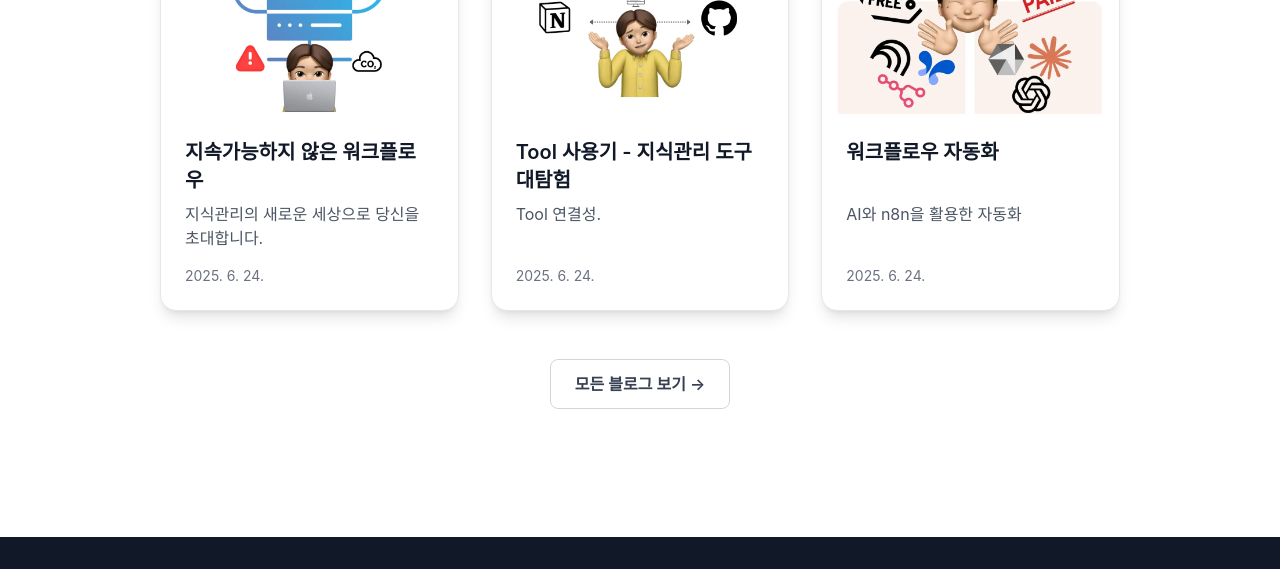
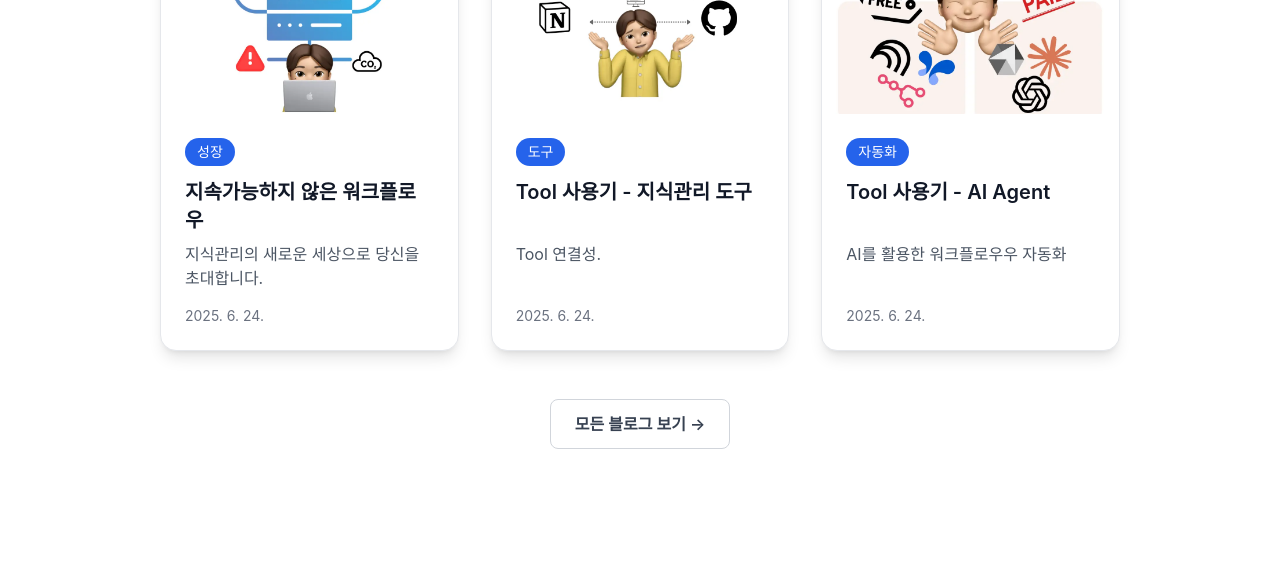
Before and after one commit to jinmini/jm-portfolio-astro, an Astro site: page / in a window 1280 px wide. Shown: the part 2307-2876 px from the top of the page. Built offline with nearby package versions, Linux system fonts and the light colour scheme; Astro itself is replaced by a stand-in of ours; a web font is replaced by a local one.

Commit message:
fix blogcard.tsx and config.ts

```diff
--- a/src/components/common/BlogCard.tsx
+++ b/src/components/common/BlogCard.tsx
@@ -6,7 +6,7 @@ interface BlogCardProps {
 }
 
 export const BlogCard: React.FC<BlogCardProps> = ({ blog }) => {
-  const { title, description, thumbnail, date } = blog.data;
+  const { title, description, thumbnail, date, category } = blog.data;
 
   return (
     <article className="group flex h-full flex-col overflow-hidden rounded-2xl border border-gray-200 bg-white shadow-lg transition-all duration-300 hover:shadow-xl">
@@ -29,6 +29,22 @@ export const BlogCard: React.FC<BlogCardProps> = ({ blog }) => {
         {/* 카드 내용 */}
         <div className="flex flex-grow flex-col p-6">
           <div className="flex-grow">
+            {/* 카테고리 라벨 */}
+            {category && (
+              <div className="mb-3">
+                <span
+                  className="inline-block px-3 py-1 bg-blue-600 text-white text-sm font-medium rounded-full cursor-pointer hover:bg-blue-700 transition-colors"
+                  onClick={(e) => {
+                    e.preventDefault();
+                    e.stopPropagation();
+                    window.location.href = `/blog/${category}/page/1`;
+                  }}
+                >
+                  {category}
+                </span>
+              </div>
+            )}
+
             <h3 className="mb-2 text-xl font-semibold text-gray-900 transition-colors group-hover:text-blue-600 h-14 line-clamp-2">
               {title}
             </h3>
--- a/src/content/blog/a-01.md
+++ b/src/content/blog/a-01.md
@@ -3,8 +3,8 @@
 description: "지식관리의 새로운 세상으로 당신을 초대합니다."
 thumbnail: "/images/stories/story-a-01.webp"
 date: 2025-06-24
-tags: ["Notion", "Obsidian", "n8n", "FastAPI", "Next.js"]
-category: ["성장", "Notion", "Obsidian", "n8n", "FastAPI", "Next.js"]
+category: "성장"
+tags: ["지식관리", "지속가능성", "워크플로우"]
 draft: false
 ---
 
--- a/src/content/blog/a-02.md
+++ b/src/content/blog/a-02.md
@@ -1,10 +1,10 @@
 ---
-title: "Tool 사용기 - 지식관리 도구 대탐험"
+title: "Tool 사용기 - 지식관리 도구"
 description: "Tool 연결성."
 thumbnail: "/images/stories/story-a-02.webp"
 date: 2025-06-24
-tags: ["Notion", "Obsidian", "n8n", "FastAPI", "Next.js"]
-category: ["성장", "Notion", "Obsidian", "n8n", "FastAPI", "Next.js"]
+category: "도구"
+tags: ["Notion", "Obsidian", "AI", "생산성", "지식관리"]
 draft: false
 ---
 
--- a/src/content/blog/a-03.md
+++ b/src/content/blog/a-03.md
@@ -1,10 +1,10 @@
 ---
-title: "워크플로우 자동화"
-description: "AI와 n8n을 활용한 자동화"
+title: "Tool 사용기 - AI Agent"
+description: "AI를 활용한 워크플로우우 자동화"
 thumbnail: "/images/stories/story-a-03.webp"
 date: 2025-06-24
-tags: ["Notion", "Obsidian", "n8n", "FastAPI", "Next.js"]
-category: ["성장", "Notion", "Obsidian", "n8n", "FastAPI", "Next.js"]
+category: "자동화"
+tags: ["PARA", "Zettelkasten", "AI", "자동화", "지식관리", "생산성"]
 draft: false
 ---
 
--- a/src/content/config.ts
+++ b/src/content/config.ts
@@ -24,7 +24,7 @@ const project = defineCollection({
 const blog = defineCollection({
   type: 'content',
   schema: baseContentSchema.extend({
-    category: z.array(z.enum(['성장', 'Notion', 'Obsidian', 'n8n', 'FastAPI', 'Next.js'])),
+    category: z.string().default("미분류"), // 변경 자유로운 문자열 배열열
   }),
 });
 
--- a/src/pages/story/[category]/page/[page].astro
+++ b/src/pages/blog/[category]/page/[page].astro
@@ -9,7 +9,7 @@ export async function getStaticPaths({ paginate }) {
   const publishedStories = stories.filter(blog => !blog.data.draft);
   const sortedStories = publishedStories.sort((a, b) => new Date(b.data.date).getTime() - new Date(a.data.date).getTime());
 
-  // 모든 카테고리 추출
+  // 모든 카테고리 추출 (단일 문자열로 변경)
   const categories = [...new Set(publishedStories.map(blog => blog.data.category))];
 
   const paths = [];
@@ -23,7 +23,7 @@ export async function getStaticPaths({ paginate }) {
 
   // 각 카테고리별 페이지
   for (const category of categories) {
-    const categoryStories = sortedStories.filter(blog => blog.data.category.includes(category));
+    const categoryStories = sortedStories.filter(blog => blog.data.category === category);
     const categoryPages = paginate(categoryStories, {
       pageSize: 6,
       params: { category }
```
Also changed, not shown: public/docs/log-0624.md (+30 -0 lines), src/pages/blog/[id].astro (renamed from src/pages/story/[id].astro).
